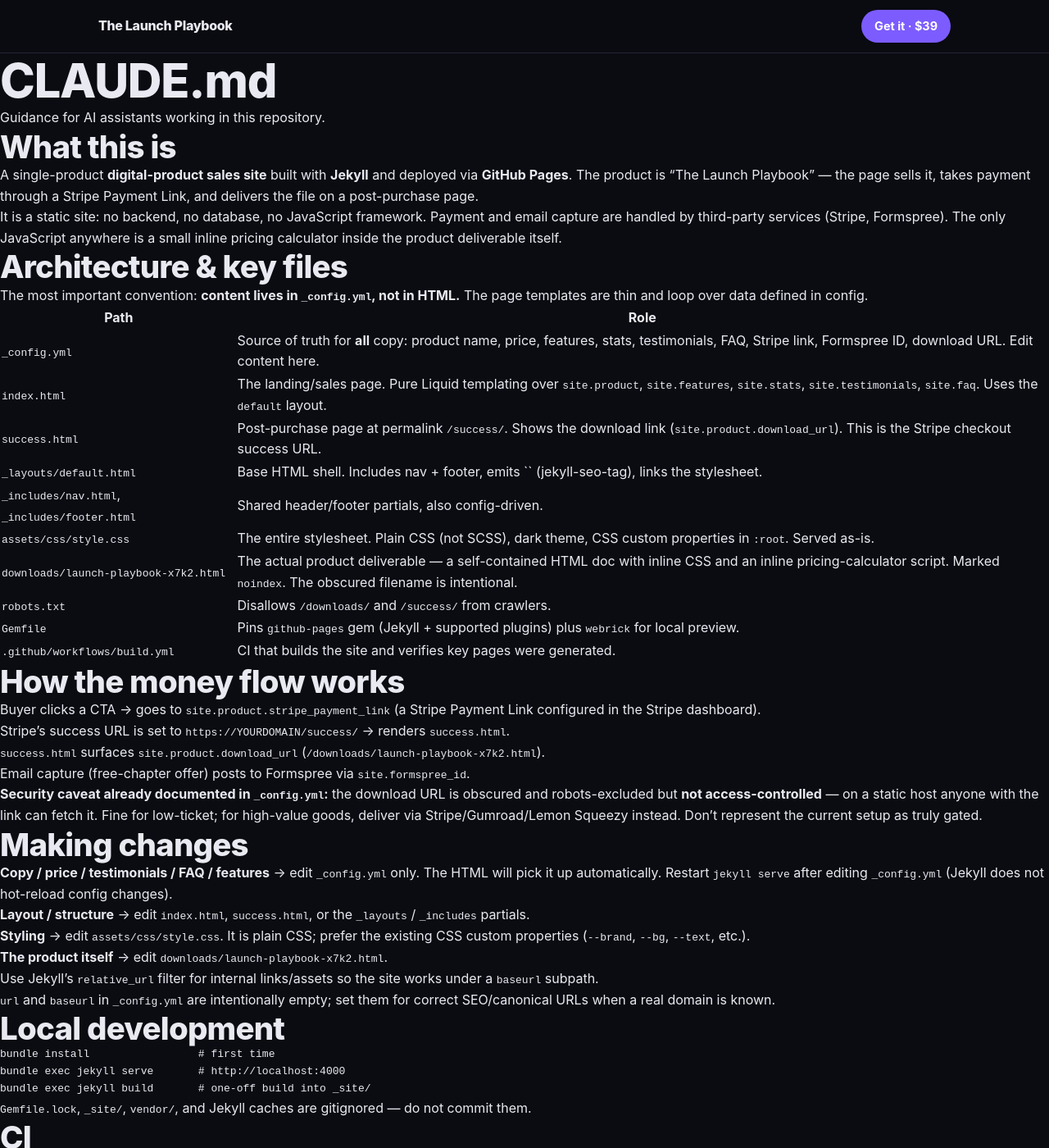
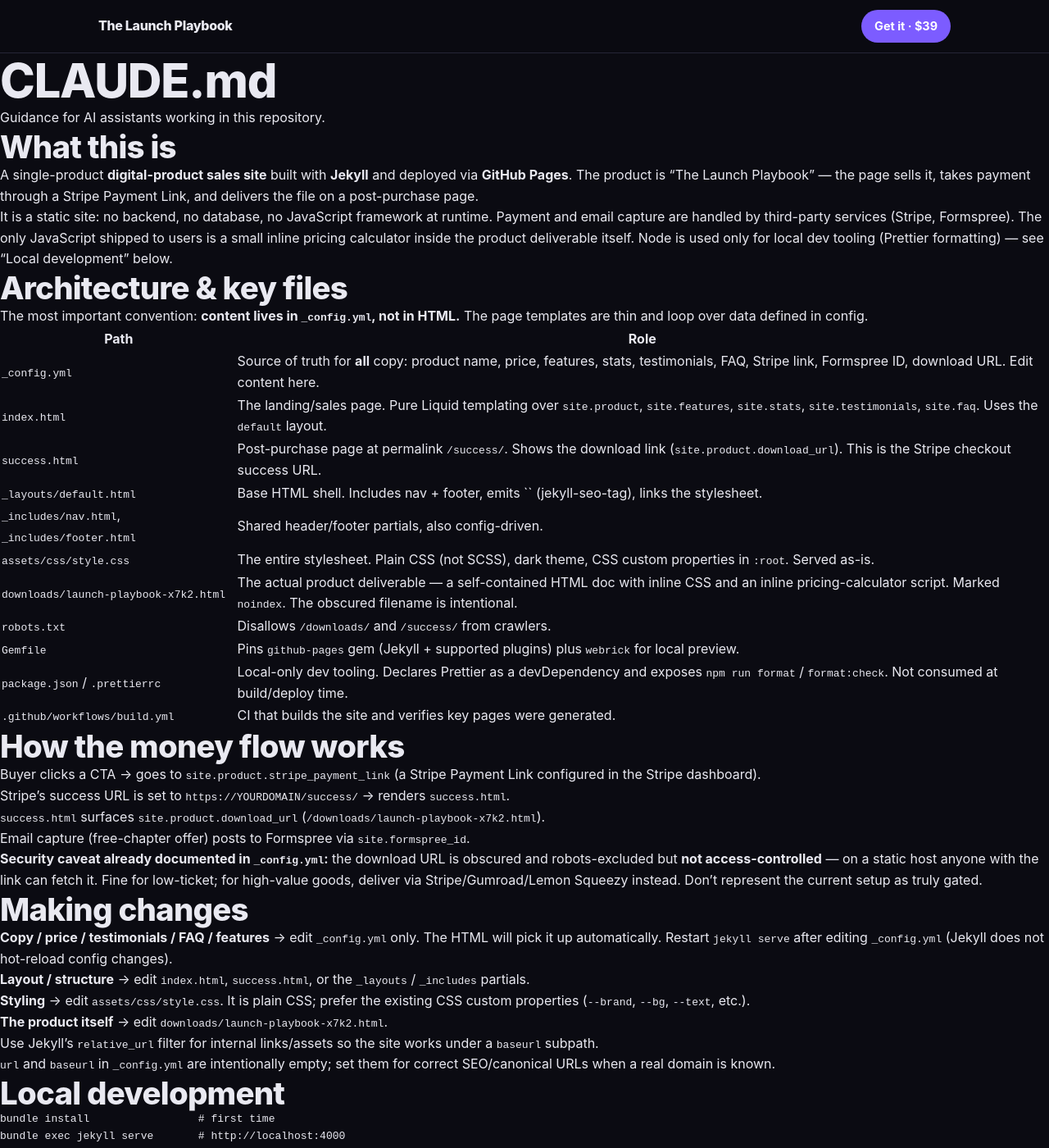
Before and after one commit to cwayne0015-bit/1, a Jekyll site: the page built from CLAUDE.md, in a window 1280 px wide and 1400 px high. Shown: the whole window at 82% size. Built offline with Jekyll 4.4.1, drawn with Linux system fonts in a browser that asks for light colours; our own code applies the rules of GitHub Pages for plain Markdown files; some of the changed text lies outside the part shown.

Commit message:
Document Prettier tooling and update no-JS-framework claim
CLAUDE.md previously said the project had "no JavaScript framework" full
stop. With Prettier added as a local dev tool, clarify that Node is only
used for formatting (not runtime), list package.json/.prettierrc in the
key-files table, and document the npm format commands alongside the
Jekyll workflow.

````diff
--- a/CLAUDE.md
+++ b/CLAUDE.md
@@ -9,10 +9,11 @@ deployed via **GitHub Pages**. The product is "The Launch Playbook" — the page
 sells it, takes payment through a Stripe Payment Link, and delivers the file on
 a post-purchase page.
 
-It is a static site: no backend, no database, no JavaScript framework. Payment
-and email capture are handled by third-party services (Stripe, Formspree). The
-only JavaScript anywhere is a small inline pricing calculator inside the product
-deliverable itself.
+It is a static site: no backend, no database, no JavaScript framework at
+runtime. Payment and email capture are handled by third-party services (Stripe,
+Formspree). The only JavaScript shipped to users is a small inline pricing
+calculator inside the product deliverable itself. Node is used only for local
+dev tooling (Prettier formatting) — see "Local development" below.
 
 ## Architecture & key files
 
@@ -30,6 +31,7 @@ The page templates are thin and loop over data defined in config.
 | `downloads/launch-playbook-x7k2.html`         | The actual product deliverable — a self-contained HTML doc with inline CSS and an inline pricing-calculator script. Marked `noindex`. The obscured filename is intentional. |
 | `robots.txt`                                  | Disallows `/downloads/` and `/success/` from crawlers.                                                                                                                      |
 | `Gemfile`                                     | Pins `github-pages` gem (Jekyll + supported plugins) plus `webrick` for local preview.                                                                                      |
+| `package.json` / `.prettierrc`                | Local-only dev tooling. Declares Prettier as a devDependency and exposes `npm run format` / `format:check`. Not consumed at build/deploy time.                              |
 | `.github/workflows/build.yml`                 | CI that builds the site and verifies key pages were generated.                                                                                                              |
 
 ## How the money flow works
@@ -72,8 +74,20 @@ bundle exec jekyll serve       # http://localhost:4000
 bundle exec jekyll build       # one-off build into _site/
 ```
 
-`Gemfile.lock`, `_site/`, `vendor/`, and Jekyll caches are gitignored — do not
-commit them.
+`Gemfile.lock`, `_site/`, `vendor/`, `node_modules/`, and Jekyll caches are
+gitignored — do not commit them.
+
+Optional formatting (requires Node):
+
+```bash
+npm install                    # first time, installs Prettier into node_modules/
+npm run format:check           # report files that aren't prettier-clean
+npm run format                 # rewrite them in place
+```
+
+Prettier is intentionally not part of the GitHub Pages build — it's a developer
+convenience only. `.prettierignore` excludes `_site/`, `vendor/`, lockfiles,
+and the standalone product deliverable under `downloads/`.
 
 ## CI
 
````
